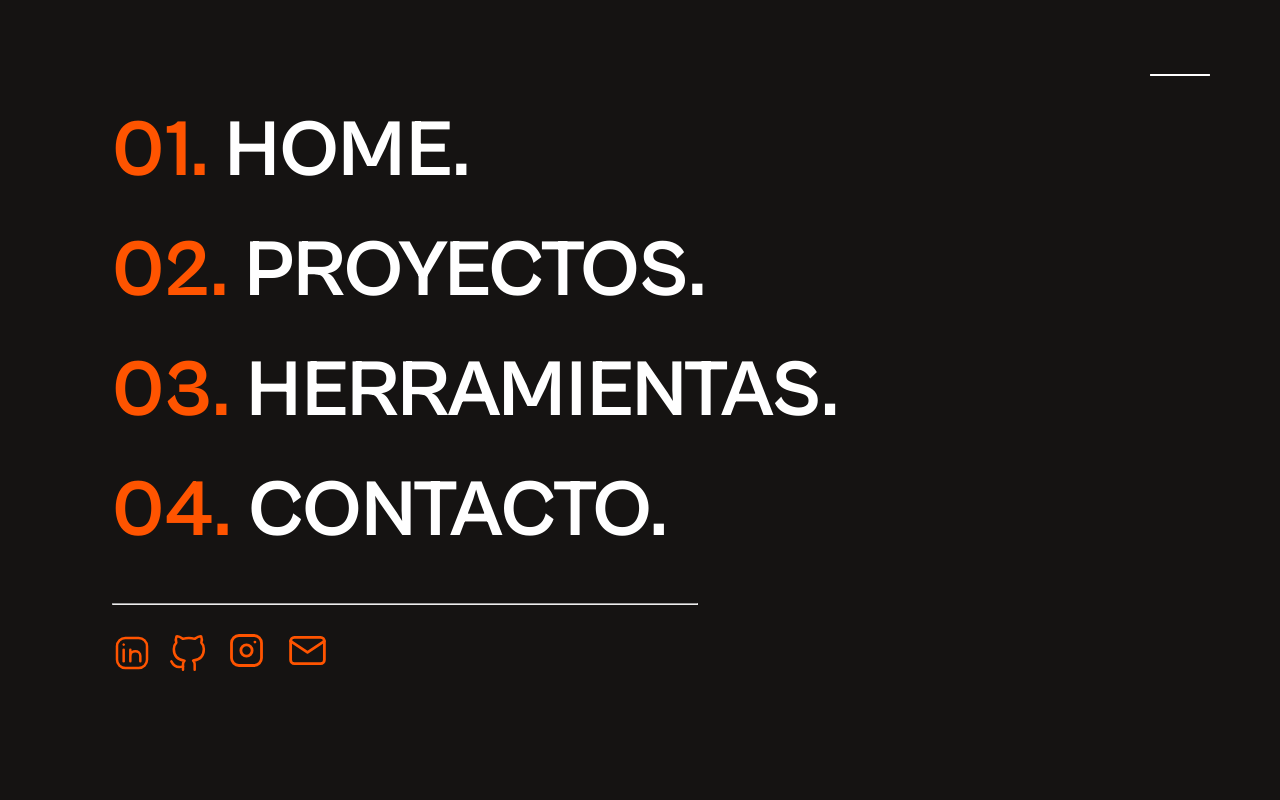
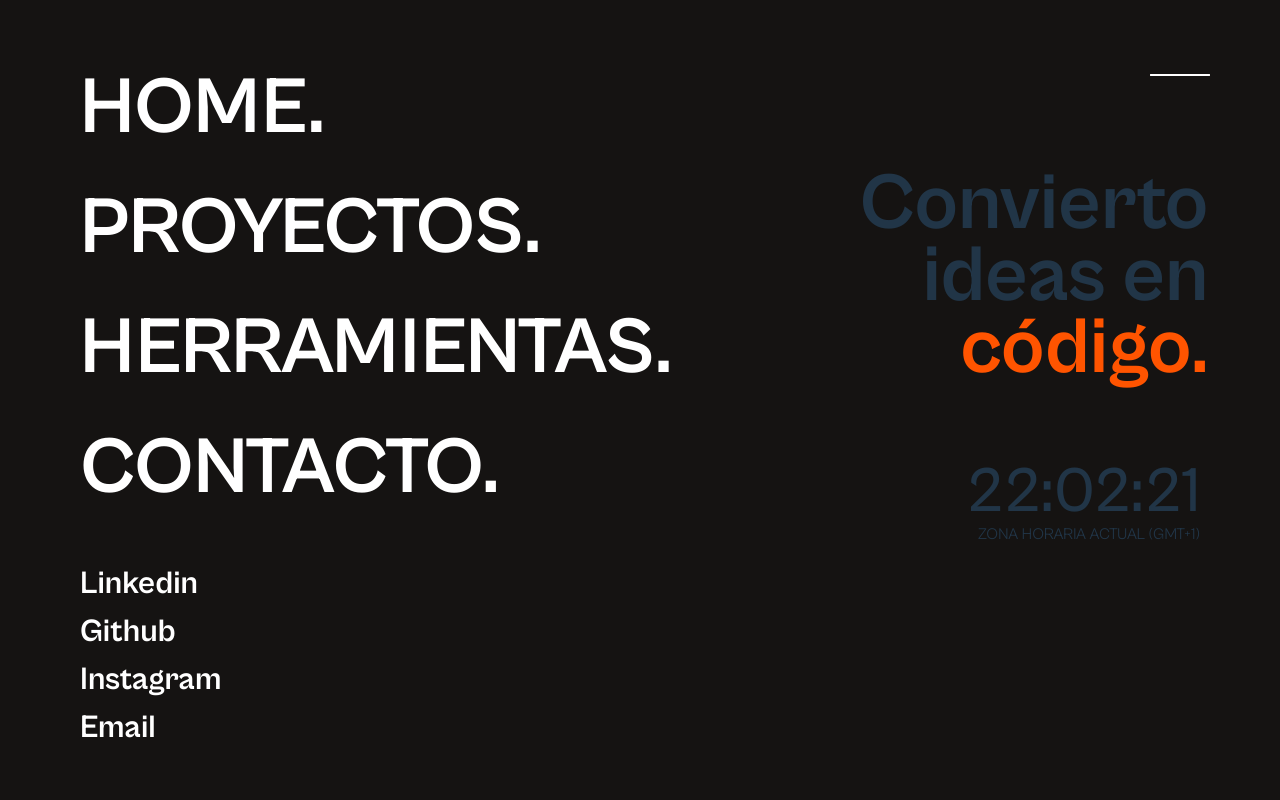
Before and after one commit to DanieloDEV24/danielodev, a React (Vite) app: page / in a window 1280 px wide. Both pictures are taken after a click on the button "Abrir menú". Shown: the top 800 px of the page. Built offline with nearby package versions, Linux system fonts and the light colour scheme.

Commit message:
update styles and projects

```diff
--- a/src/components/contacto.tsx
+++ b/src/components/contacto.tsx
@@ -8,7 +8,7 @@ import { CardContacto } from "./cardContacto";
 export const modosContacto: { plataforma: string; usuario: string; icono: JSX.Element, color: string, enlace: string }[] = [
     {
         plataforma: "Email",
-        usuario: "danielruizdeveloper.com",
+        usuario: "danielruizdeveloper@gmail.com",
         icono: <IconoEmail />,
         color: '#c63400',
         enlace: 'mailto:danielruizdeveloper@gmail.com'
--- a/src/components/header.tsx
+++ b/src/components/header.tsx
@@ -1,35 +1,75 @@
 import { ButtonMenu } from "./buttonMenu"
-import { useState } from "react"
+import { useState, useEffect } from "react"
 
 export const Header = () => {
 
+    const PRIMERA_PARTE = "Convierto ideas en ";
+    const SEGUNDA_PARTE = "código.";
+    const TEXTO_COMPLETO = PRIMERA_PARTE + SEGUNDA_PARTE;
+
+    const [texto, setTexto] = useState("");
     const [activo, setActivo] = useState(false);
+    const [reloj, setReloj] = useState(new Date); // Tenemos que crear el estado para mostrar en cada segundo la nueva fecha, ya que solo se re-renderiza con el cambio de prop
+                                                  // del elemento, al refrescar o cuando cambia el estado (useState)
+
+    // Aquí usamos un useEffect ya que nos sirve para demostrar cuando debemos de realizar la función. Al renderizar el componente cada segundo (useState del reloj), crearíamos un intervalo cada segundo y con el paso del tiempo tendríamos muchos y esto perjudicaría el estado de la web. Con este useEffect con el array vacío, decimos que solo queremos hacerlo una vez cuando se renderice al inicio
+    useEffect(() => {
+        const intervalId = setInterval(() => {
+            setReloj(new Date());
+        }, 1000);
+
+        return () => clearInterval(intervalId);
+    }, []);
+
+    useEffect(() => {
+
+        if (!activo) {
+            setTexto(""); // reseteamos para que la próxima vez que se abra, vuelva a escribir desde cero
+            return;
+        }
+
+        let index = 0
+        const intervalTexto = setInterval(() => {
+            index ++;
+           setTexto(TEXTO_COMPLETO.slice(0, index))
+        }, 80);
+
+       if (index === TEXTO_COMPLETO.length) {
+            setTexto("")
+            clearInterval(intervalTexto);
+        }
+
+        return () => clearInterval(intervalTexto);
+    }, [activo])
 
     return (
         <header className="top-header">
             <ButtonMenu vari={activo} fun={setActivo} />
             <div className={`contenedor-menu-header ${!activo ? 'd-none' : '' }`}>
-                <ol>
+               <div className="contenedor-enlaces">
+                     <ul className="enlaces">
                     <li><a href="">HOME.</a></li>
                     <li><a href="">PROYECTOS.</a></li>
                     <li><a href="">HERRAMIENTAS.</a></li>
                     <li><a href="">CONTACTO.</a></li>
-                </ol>
+                </ul>
 
-                <hr />
+                {/* <hr /> */}
 
-                                    <ul className="redes-sociales">
+                    <ul className="redes-sociales">
                         <li key={'linkedin-header'}>
                              <a  href="https://www.linkedin.com/in/daniel-ruiz-soto-831885315/"
                                 target="_blank"
                                 rel="noopener noreferrer"
                                 aria-label="Perfil de LinkedIn">
-                                <svg width="40px" height="40px" strokeWidth="1.5" viewBox="0 0 24 24" fill="none" xmlns="http://www.w3.org/2000/svg">
+                                {/* <svg width="40px" height="40px" strokeWidth="1.5" viewBox="0 0 24 24" fill="none" xmlns="http://www.w3.org/2000/svg">
                                     <path d="M21 8V16C21 18.7614 18.7614 21 16 21H8C5.23858 21 3 18.7614 3 16V8C3 5.23858 5.23858 3 8 3H16C18.7614 3 21 5.23858 21 8Z" stroke="#ff5400" strokeWidth="1.5" strokeLinecap="round" strokeLinejoin="round" />
                                     <path d="M7 17V13.5V10" stroke="#ff5400" strokeWidth="1.5" strokeLinecap="round" strokeLinejoin="round" />
                                     <path d="M11 17V13.75M11 10V13.75M11 13.75C11 10 17 10 17 13.75V17" stroke="#ff5400" strokeWidth="1.5" strokeLinecap="round" strokeLinejoin="round" />
                                     <path d="M7 7.01L7.01 6.99889" stroke="#ff5400" strokeWidth="1.5" strokeLinecap="round" strokeLinejoin="round" />
-                                </svg>
+                                </svg> */}
+
+                                Linkedin
                             </a>
                         </li>
 
@@ -38,10 +78,12 @@ export const Header = () => {
                                 target="_blank"
                                 rel="noopener noreferrer"
                                 aria-label="Perfil de GitHub">
-                                <svg width="40px" height="40px" strokeWidth="1.5" viewBox="0 0 24 24" fill="none" xmlns="http://www.w3.org/2000/svg">
+                                {/* <svg width="40px" height="40px" strokeWidth="1.5" viewBox="0 0 24 24" fill="none" xmlns="http://www.w3.org/2000/svg">
                                     <path d="M16 22.0268V19.1568C16.0375 18.68 15.9731 18.2006 15.811 17.7506C15.6489 17.3006 15.3929 16.8902 15.06 16.5468C18.2 16.1968 21.5 15.0068 21.5 9.54679C21.4997 8.15062 20.9627 6.80799 20 5.79679C20.4558 4.5753 20.4236 3.22514 19.91 2.02679C19.91 2.02679 18.73 1.67679 16 3.50679C13.708 2.88561 11.292 2.88561 8.99999 3.50679C6.26999 1.67679 5.08999 2.02679 5.08999 2.02679C4.57636 3.22514 4.54413 4.5753 4.99999 5.79679C4.03011 6.81549 3.49251 8.17026 3.49999 9.57679C3.49999 14.9968 6.79998 16.1868 9.93998 16.5768C9.61098 16.9168 9.35725 17.3222 9.19529 17.7667C9.03334 18.2112 8.96679 18.6849 8.99999 19.1568V22.0268" stroke="#ff5400" strokeWidth="1.5" strokeLinecap="round" strokeLinejoin="round" />
                                     <path d="M9 20.0267C6 20.9999 3.5 20.0267 2 17.0267" stroke="#ff5400" strokeWidth="1.5" strokeLinecap="round" strokeLinejoin="round" />
-                                </svg>
+                                </svg> */}
+
+                                Github
                             </a>
                         </li>
 
@@ -50,26 +92,53 @@ export const Header = () => {
                                 target="_blank"
                                 rel="noopener noreferrer"
                                 aria-label="Perfil de Instagram">
-                                <svg xmlns="http://www.w3.org/2000/svg" width="45" height="45" viewBox="0 0 24 24" fill="none" stroke="#ff5400" strokeWidth="1.5" strokeLinecap="round" strokeLinejoin="round" className="icon icon-tabler icons-tabler-outline icon-tabler-brand-instagram">
+                                {/* <svg xmlns="http://www.w3.org/2000/svg" width="45" height="45" viewBox="0 0 24 24" fill="none" stroke="#ff5400" strokeWidth="1.5" strokeLinecap="round" strokeLinejoin="round" className="icon icon-tabler icons-tabler-outline icon-tabler-brand-instagram">
                                     <path stroke="none" d="M0 0h24v24H0z" fill="none" />
                                     <path d="M4 8a4 4 0 0 1 4 -4h8a4 4 0 0 1 4 4v8a4 4 0 0 1 -4 4h-8a4 4 0 0 1 -4 -4l0 -8" />
                                     <path d="M9 12a3 3 0 1 0 6 0a3 3 0 0 0 -6 0" />
                                     <path d="M16.5 7.5v.01" />
-                                </svg>
+                                </svg> */}
+
+                                Instagram
                             </a>
                         </li>
 
                         <li key={'email-header'}>
                             <a  href="mailto:danielruizdeveloper@gmail.com"
                                 aria-label="Enviar correo electrónico">
-                                <svg xmlns="http://www.w3.org/2000/svg" width="45" height="45" viewBox="0 0 24 24" fill="none" stroke="#ff5400" strokeWidth="1.5" strokeLinecap="round" strokeLinejoin="round" className="icon icon-tabler icons-tabler-outline icon-tabler-mail">
+                                {/* <svg xmlns="http://www.w3.org/2000/svg" width="45" height="45" viewBox="0 0 24 24" fill="none" stroke="#ff5400" strokeWidth="1.5" strokeLinecap="round" strokeLinejoin="round" className="icon icon-tabler icons-tabler-outline icon-tabler-mail">
                                     <path stroke="none" d="M0 0h24v24H0z" fill="none" />
                                     <path d="M3 7a2 2 0 0 1 2 -2h14a2 2 0 0 1 2 2v10a2 2 0 0 1 -2 2h-14a2 2 0 0 1 -2 -2v-10" />
                                     <path d="M3 7l9 6l9 -6" />
-                                </svg>
+                                </svg> */}
+
+                                Email
                             </a>
                         </li>
                     </ul>
+               </div>
+
+               <div className="contenedor-frase">
+                <p className="frase">
+                   <p className="frase">
+                        {texto.slice(0, PRIMERA_PARTE.length)}
+                        <span>{texto.slice(PRIMERA_PARTE.length)}</span>
+                    </p>
+                </p>
+                <div className="contendor-reloj">
+                    <p className="reloj">
+                        {
+                            reloj.toLocaleTimeString("es-ES", {
+                                hour: "2-digit",
+                                minute: "2-digit",
+                                second: "2-digit",
+                                hour12: false,
+                            })
+                        }
+                    </p>
+                    <p className="texto-reloj">ZONA HORARIA ACTUAL (GMT+1)</p>
+                </div>
+               </div>
             </div>
         </header>
     )
--- a/src/index.css
+++ b/src/index.css
@@ -765,51 +765,98 @@ header.top-header {
   width: 100%;
   height: 100vh;
   display: flex;
+  justify-content: space-between;
+  align-items: center;
+  background-color: #151312;
+  padding: 0rem 5rem;
+}
+
+.contenedor-menu-header .contenedor-frase {
+  display: flex;
   flex-direction: column;
-  justify-content: center;
-  align-items: start;
-  padding-left: 7rem;
-  background-color: #151312;
+  align-items: end;
+  justify-content: start;
+  height: 70%;
+}
+
+.contenedor-menu-header .contenedor-frase p.frase {
+  font-size: 5rem;
+  width: 97%;
+  font-weight: bold;
+  line-height: .9;
+  text-align: end;
+  margin: 1.5rem;
+  margin-right: 0;
+}
+
+.contenedor-menu-header .contenedor-frase p.frase span {
+  color: #ff5400;
+}
+
+.contenedor-menu-header .contendor-reloj {
+  padding-top: 2rem;
+}
+
+.contenedor-menu-header .contendor-reloj p.reloj {
+  font-size: 4rem;
+  font-weight: 500;
+  margin: 0;
+  text-align: end;
+  line-height: .9;
+}
+
+.contenedor-menu-header .contendor-reloj p.texto-reloj {
+  margin: 0;
+  text-align: end;
 }
 
 .contenedor-menu-header hr {
-  width: 50%;
+  width: 100%;
   margin: 0;         /* quita el margin auto que lo centra */
   margin-left: 0;
   margin-top: 1rem;
 }
 
-.contenedor-menu-header ol li, .contenedor-menu-header a {
+.contenedor-menu-header ul.enlaces {
+  list-style: none;
+}
+
+.contenedor-menu-header a {
   font-size: 5rem;
   font-weight: bold;
 }
 
-.contenedor-menu-header ol {
+.contenedor-menu-header ul {
   list-style: none;
   counter-reset: item;
   padding: 0;
 }
 
-.contenedor-menu-header ol li {
+/* .contenedor-menu-header ol li {
   counter-increment: item;
   color: #ff5400;
   &&::before{
     content: counter(item, decimal-leading-zero) ". ";
   }
+} */
+
+.contenedor-menu-header ul:not(.enlaces) {
+  list-style: none;
+  margin-top: 2rem;
 }
 
-.contenedor-menu-header ul {
-  list-style: none;
-  display: flex;
-  gap: 1rem;
-  padding: 0;
-  margin-top: -1rem;
-
+.contenedor-menu-header ul:not(.enlaces) a {
+  font-size: 2rem;
 }
 
 
 .contenedor-menu-header a {
   color: #fff;
+  transition: all .2s ease-in-out;
+}
+
+.contenedor-menu-header a:hover {
+  color: #ff5400;
 }
 
 .contenedor-menu-header.d-none {
@@ -924,10 +971,10 @@ header.top-header {
   padding: 0rem 2rem;
 }
 
-#card-dev li svg, header .redes-sociales li svg {
+#card-dev li svg, header .redes-sociales li svg, article.card-proyecto ul.links li svg {
   transition: all .2s ease-in-out;
 }
 
-#card-dev li:hover svg, header .redes-sociales li:hover svg {
+#card-dev li:hover svg, header .redes-sociales li:hover svg, article.card-proyecto ul.links li:hover svg {
   transform: translateY(-5px);
 }
```
